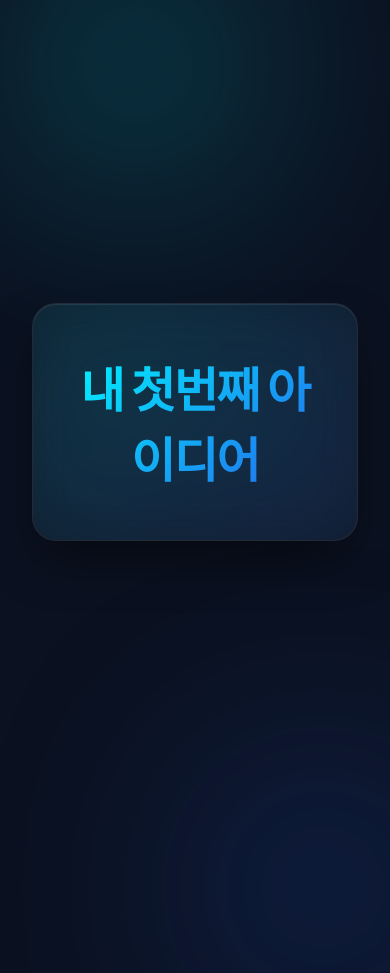
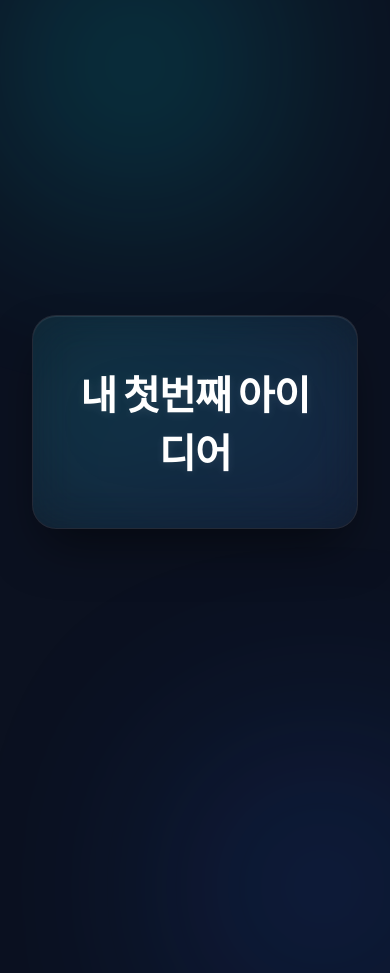
Before and after one commit to LimHyeongHo/antigravity_project, a plain HTML site: page week1/index.html in a window 390 px wide. Drawn offline with Linux system fonts and the light colour scheme.

Commit message:
style: change text size to 40px and color to white

```diff
--- a/week1/styles.css
+++ b/week1/styles.css
@@ -83,13 +83,11 @@ body::after {
 }
 
 .main-text {
-    font-size: 6.5rem;
+    font-size: 40px;
     font-weight: 700;
-    letter-spacing: -0.03em;
-    background: var(--accent-gradient);
-    -webkit-background-clip: text;
-    -webkit-text-fill-color: transparent;
-    background-clip: text;
+    letter-spacing: -0.02em;
+    color: #ffffff;
+    text-shadow: 0 2px 10px rgba(255, 255, 255, 0.1);
     position: relative;
     z-index: 1;
     text-align: center;
@@ -129,18 +127,10 @@ body::after {
         padding: 4rem 3rem;
         border-radius: 24px;
     }
-
-    .main-text {
-        font-size: 4rem;
-    }
 }
 
 @media (max-width: 480px) {
     .glass-panel {
         padding: 3rem 2rem;
     }
-
-    .main-text {
-        font-size: 3rem;
-    }
 }
```
